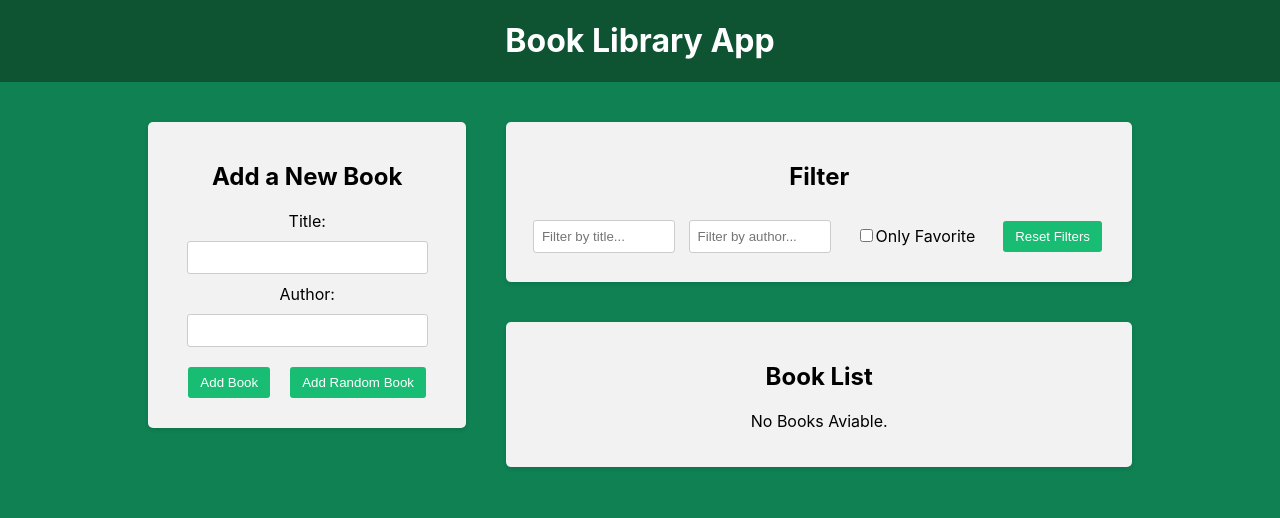
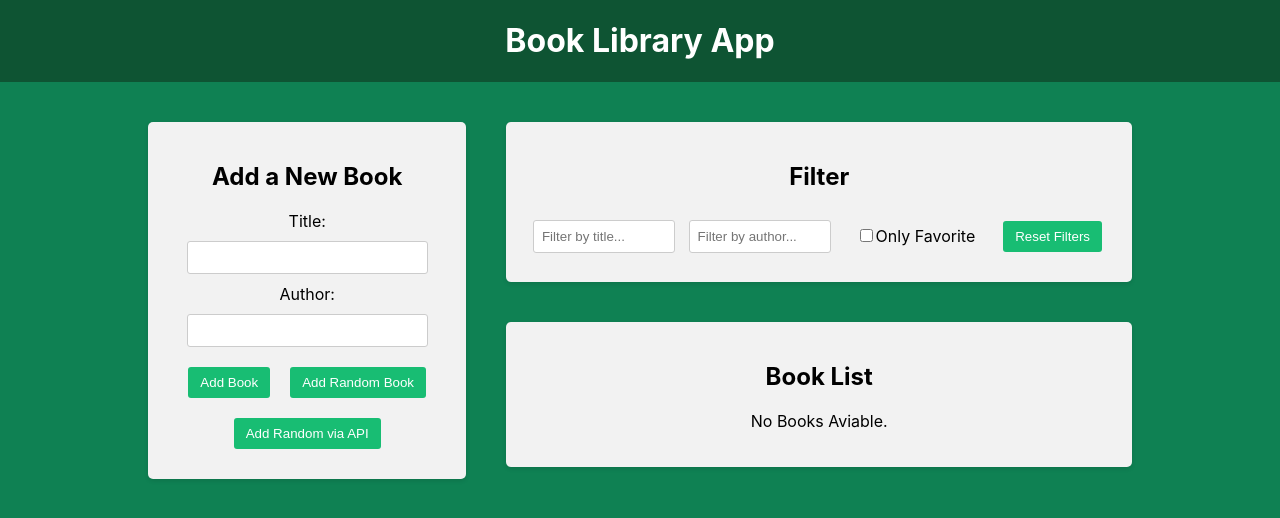
Before and after one commit to OlegParamey/front-endMiniProjects, a React (Create React App) app in the folder react-projects/30-react-redux/frontend/: page / in a window 1280 px wide. Shown: the top 518 px of the page. Built offline with nearby package versions, Linux system fonts and the light colour scheme.

Commit message:
Add random book via API

```diff
--- a/react-projects/30-react-redux/frontend/package.json
+++ b/react-projects/30-react-redux/frontend/package.json
@@ -7,6 +7,7 @@
     "@testing-library/jest-dom": "^5.17.0",
     "@testing-library/react": "^13.4.0",
     "@testing-library/user-event": "^13.5.0",
+    "axios": "^1.7.3",
     "react": "^18.3.1",
     "react-dom": "^18.3.1",
     "react-icons": "^5.2.1",
--- a/react-projects/30-react-redux/frontend/src/components/BookForm/BookForm.js
+++ b/react-projects/30-react-redux/frontend/src/components/BookForm/BookForm.js
@@ -1,5 +1,6 @@
 import { useState } from 'react'
 import { useDispatch } from 'react-redux'
+import axios from 'axios'
 import { addBook } from '../../redux/slices/bookSlice'
 import booksData from '../../data/books.json'
 import createBookWithId from '../../utils/createBookWithId'
@@ -24,6 +25,17 @@
       dispatch(addBook(createBookWithId({ title, author })))
       setAuthor('')
       setTitle('')
+    }
+  }
+
+  const handleAddRandomBookViaAPI = async () => {
+    try {
+      const res = await axios.get('http://localhost:4000/random-book')
+      if (res?.data?.title && res?.data?.author) {
+        dispatch(addBook(createBookWithId(res.data)))
+      }
+    } catch (error) {
+      console.log('Error fetching random book', error)
     }
   }
 
@@ -53,6 +65,9 @@
         <button type="button" onClick={handleAddRandomBook}>
           Add Random Book
         </button>
+        <button type="button" onClick={handleAddRandomBookViaAPI}>
+          Add Random via API
+        </button>
       </form>
     </div>
   )
```
Also changed, not shown: 1 other file (tests, documents, lock files or other folders).
